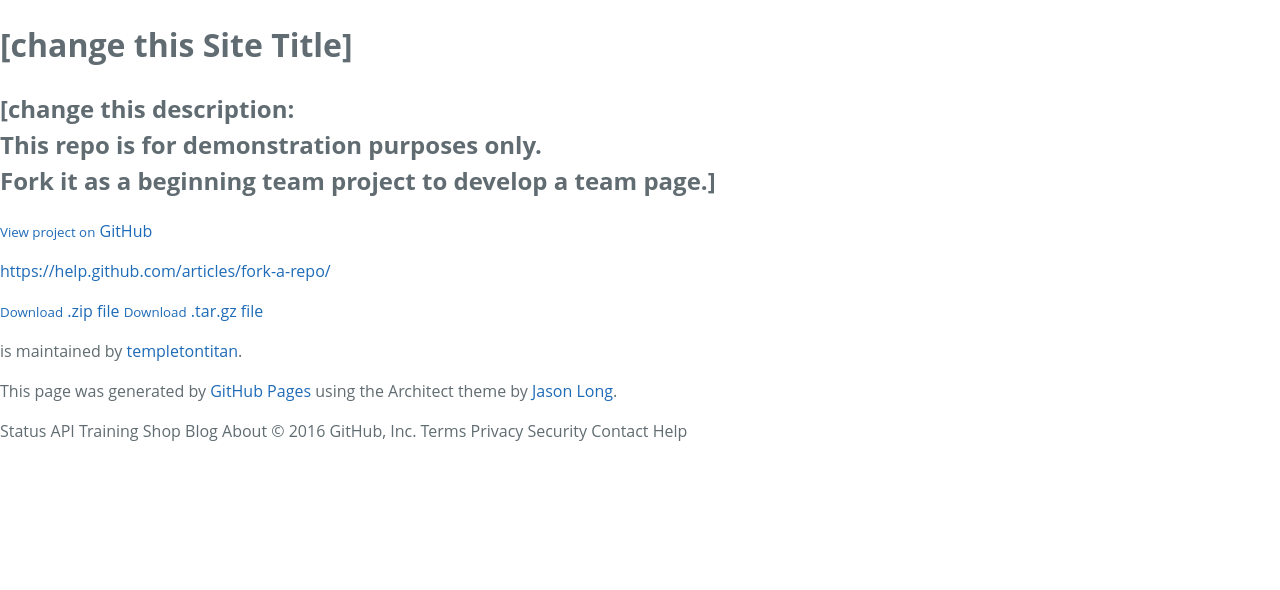
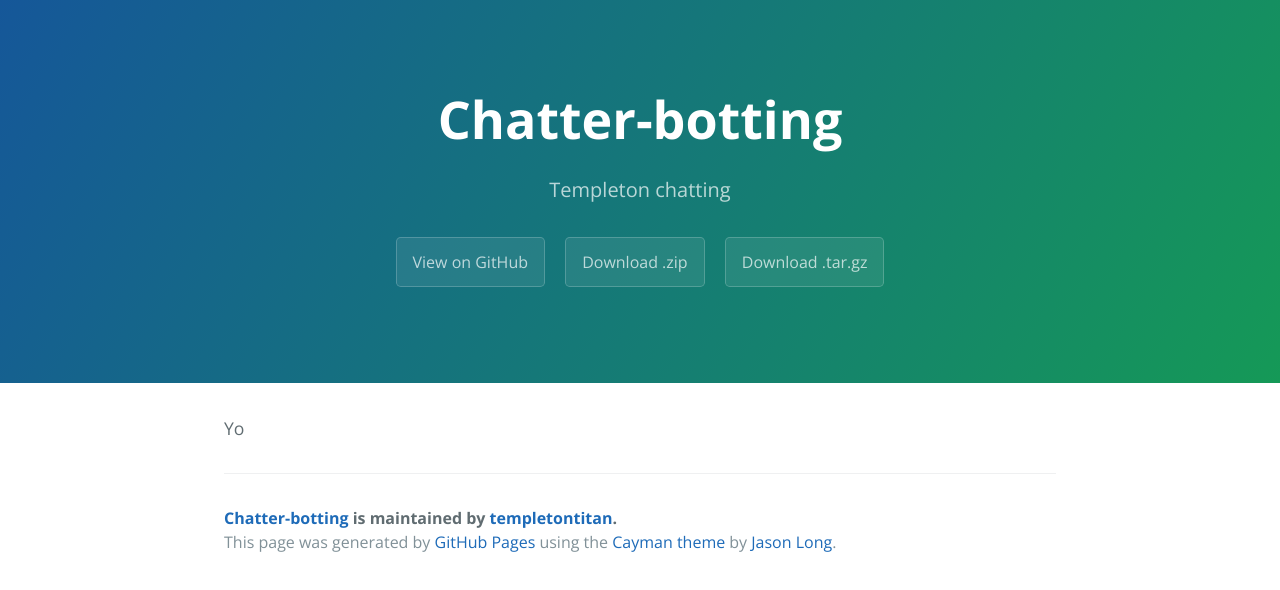
Before and after one commit to templetontitan/chatter-botting, a plain HTML site: page index.html in a window 1280 px wide. Drawn offline with nearby package versions, Linux system fonts and the light colour scheme.

Commit message:
Create gh-pages branch via GitHub

```diff
--- a/index.html
+++ b/index.html
@@ -1,55 +1,34 @@
 <!DOCTYPE html>
-<html>
+<html lang="en-us">
   <head>
-    <meta charset='utf-8'>
-    <meta http-equiv="X-UA-Compatible" content="chrome=1">
-    <meta name="viewport" content="width=device-width, initial-scale=1, maximum-scale=1">
-    <link href='https://fonts.googleapis.com/css?family=Architects+Daughter' rel='stylesheet' type='text/css'>
+    <meta charset="UTF-8">
+    <title>Chatter-botting by templetontitan</title>
+    <meta name="viewport" content="width=device-width, initial-scale=1">
+    <link rel="stylesheet" type="text/css" href="stylesheets/normalize.css" media="screen">
+    <link href='https://fonts.googleapis.com/css?family=Open+Sans:400,700' rel='stylesheet' type='text/css'>
     <link rel="stylesheet" type="text/css" href="stylesheets/stylesheet.css" media="screen">
     <link rel="stylesheet" type="text/css" href="stylesheets/github-light.css" media="screen">
-    <link rel="stylesheet" type="text/css" href="stylesheets/print.css" media="print">
+  </head>
+  <body>
+    <section class="page-header">
+      <h1 class="project-name">Chatter-botting</h1>
+      <h2 class="project-tagline">Templeton chatting</h2>
+      <a href="https://github.com/templetontitan/chatter-botting" class="btn">View on GitHub</a>
+      <a href="https://github.com/templetontitan/chatter-botting/zipball/master" class="btn">Download .zip</a>
+      <a href="https://github.com/templetontitan/chatter-botting/tarball/master" class="btn">Download .tar.gz</a>
+    </section>
 
-    <!--[if lt IE 9]>
-    <script src="//html5shiv.googlecode.com/svn/trunk/html5.js"></script>
-    <![endif]-->
-    <!-- the title appears in the tab at the top -->
-    <title>[change this title]</title>
-  </head>
+    <section class="main-content">
+      <p>Yo</p>
 
-  <body>
-    <header>
-      <div class="inner">
-        <h1>[change this Site Title]</h1>
-        <h2>[change this description: <br />This repo is for demonstration purposes only. <br />Fork it as a beginning team project to develop a team page.]</h2>
-        <a href="https://github.com/templetontitan/templetontitan01" class="button"><small>View project on</small> GitHub</a>
-      </div>
-    </header>
+      <footer class="site-footer">
+        <span class="site-footer-owner"><a href="https://github.com/templetontitan/chatter-botting">Chatter-botting</a> is maintained by <a href="https://github.com/templetontitan">templetontitan</a>.</span>
 
-    <div id="content-wrapper">
-      <div class="inner clearfix">
-        <section id="main-content">
-          <p><a href="https://help.github.com/articles/fork-a-repo/">https://help.github.com/articles/fork-a-repo/</a></p>
-        </section>
+        <span class="site-footer-credits">This page was generated by <a href="https://pages.github.com">GitHub Pages</a> using the <a href="https://github.com/jasonlong/cayman-theme">Cayman theme</a> by <a href="https://twitter.com/jasonlong">Jason Long</a>.</span>
+      </footer>
 
-        <aside id="sidebar">
-          <a href="https://github.com/templetontitan/templetontitan01/zipball/master" class="button">
-            <small>Download</small>
-            .zip file
-          </a>
-          <a href="https://github.com/templetontitan/templetontitan01/tarball/master" class="button">
-            <small>Download</small>
-            .tar.gz file
-          </a>
-
-          <p class="repo-owner"><a href="https://github.com/templetontitan/templetontitan01"></a> is maintained by <a href="https://github.com/templetontitan">templetontitan</a>.</p>
-
-          <p>This page was generated by <a href="https://pages.github.com">GitHub Pages</a> using the Architect theme by <a href="https://twitter.com/jasonlong">Jason Long</a>.</p>
-        </aside>
-      </div>
-    </div>
+    </section>
 
 
   </body>
 </html>
-Status API Training Shop Blog About
-© 2016 GitHub, Inc. Terms Privacy Security Contact Help
```
